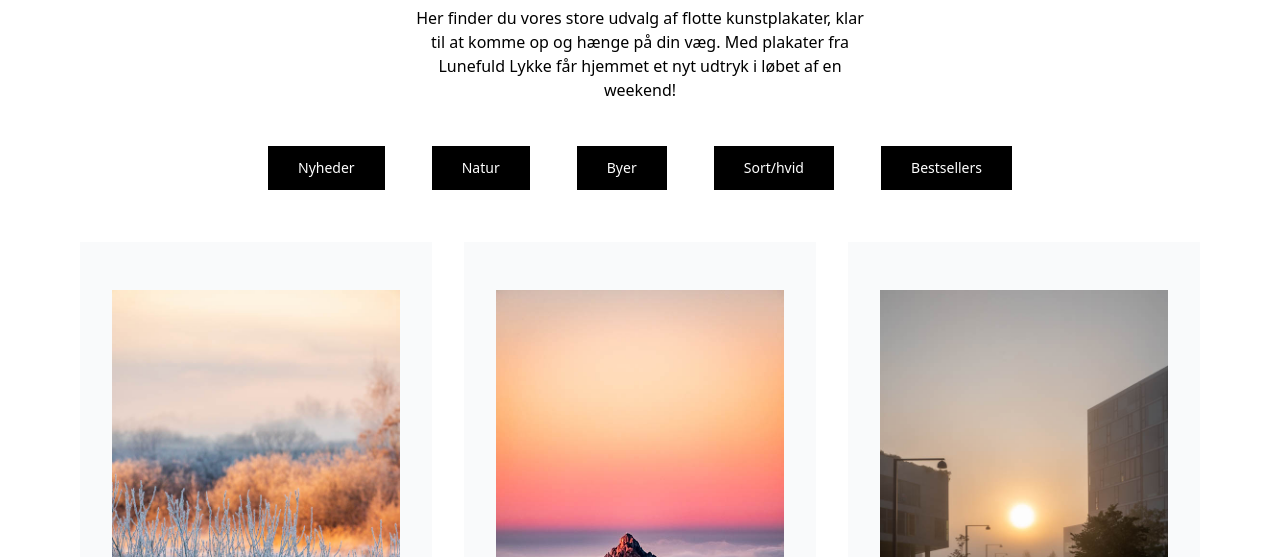
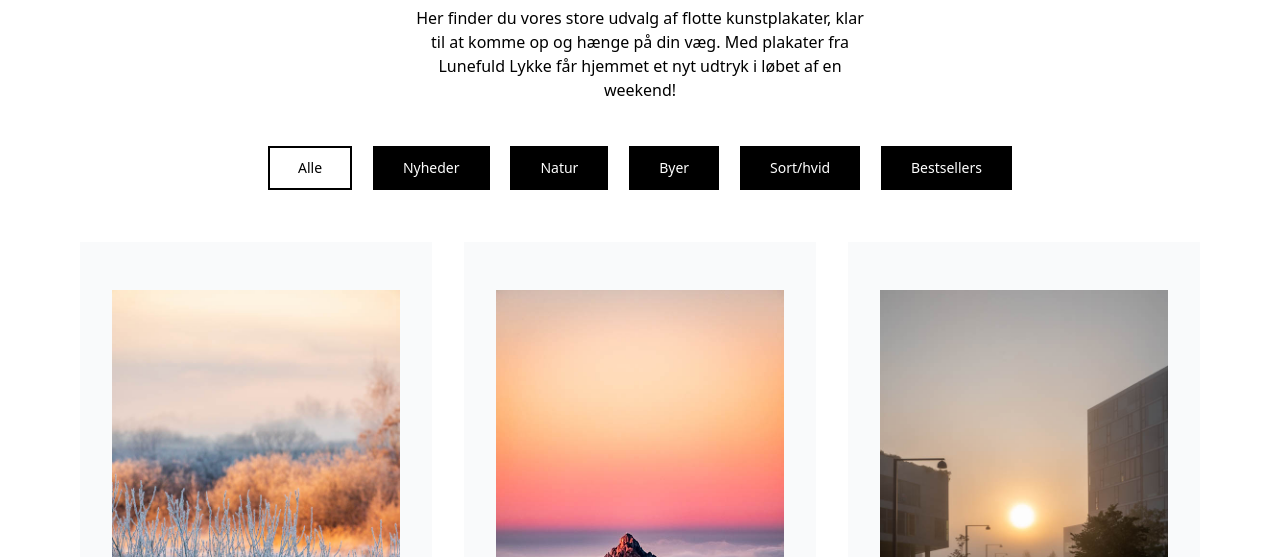
Before and after one commit to maja5099/lunefuldlykke, a website built with Parcel: page src/plakater.html in a window 1280 px wide. Shown: the part 243-800 px from the top of the page. Built offline with nearby package versions, Linux system fonts and the light colour scheme.

Commit message:
alle added to filter

```diff
--- a/src/litteratur.html
+++ b/src/litteratur.html
@@ -241,6 +241,12 @@
                             <div class="py-8">
                                 <fieldset>
                                         <ul class="flex items-center justify-between">
+                                            <li>
+                                              <div class="flex px-2.5 lg:px-7 py-2 lg:py-2.5 items-center text-sm hover:cursor-pointer bg-white text-black border-black border-2">
+                                                <span class="font-medium">Alle</span>
+                                              </div>
+                                            </li>
+
                                             <li>
                                               <div class="flex px-2.5 lg:px-7 py-2 lg:py-2.5 items-center text-sm hover:cursor-pointer bg-black text-white hover:bg-white hover:text-black border-black border-2">
                                                 <span class="font-medium">Nyheder</span>
--- a/src/plakater.html
+++ b/src/plakater.html
@@ -243,14 +243,22 @@
                                 <fieldset>
                                         <ul class="flex items-center justify-between">
                                             <li>
+                                                <div class="flex px-2.5 lg:px-7 py-2 lg:py-2.5 items-center text-sm hover:cursor-pointer bg-white text-black border-black border-2">
+                                                  <span class="font-medium">Alle</span>
+                                                </div>
+                                            </li>
+
+                                            <li>
                                                 <div class="flex px-2.5 lg:px-7 py-2 lg:py-2.5 items-center text-sm hover:cursor-pointer bg-black text-white hover:bg-white hover:text-black border-black border-2">
                                                   <span class="font-medium">Nyheder</span>
                                                 </div>
-                                              </li>
+                                            </li>
 
                                             <li>
                                               <div class="flex px-2.5 lg:px-7 py-2 lg:py-2.5 items-center text-sm hover:cursor-pointer bg-black text-white hover:bg-white hover:text-black border-black border-2">
-                                                <span class="font-medium">Natur</span>
+                                                <a href="kategori.html">
+                                                    <span class="font-medium">Natur</span>
+                                                </a>
                                                 </div>
                                             </li>
 
```
